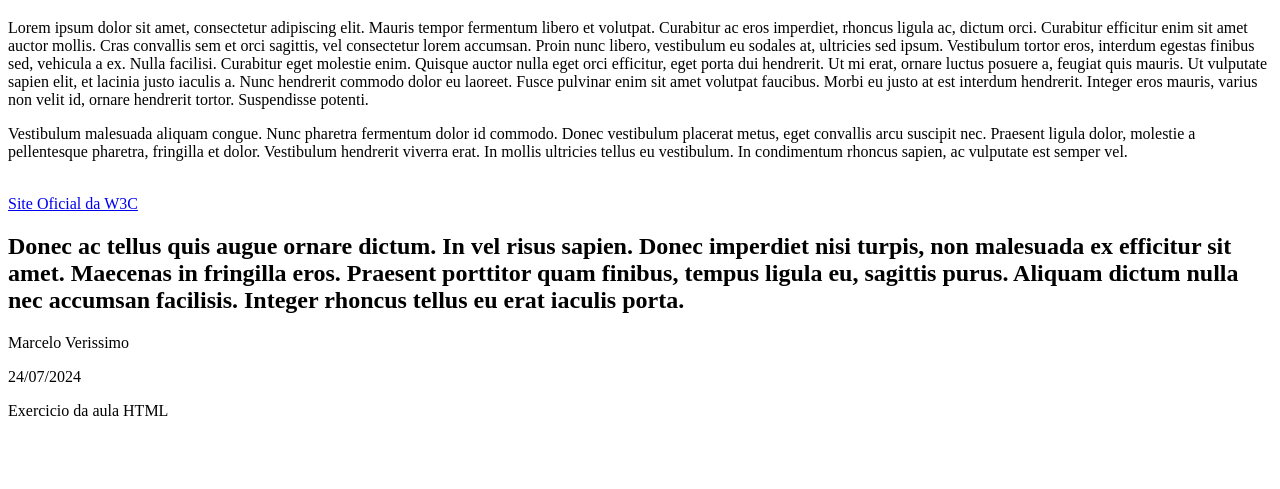
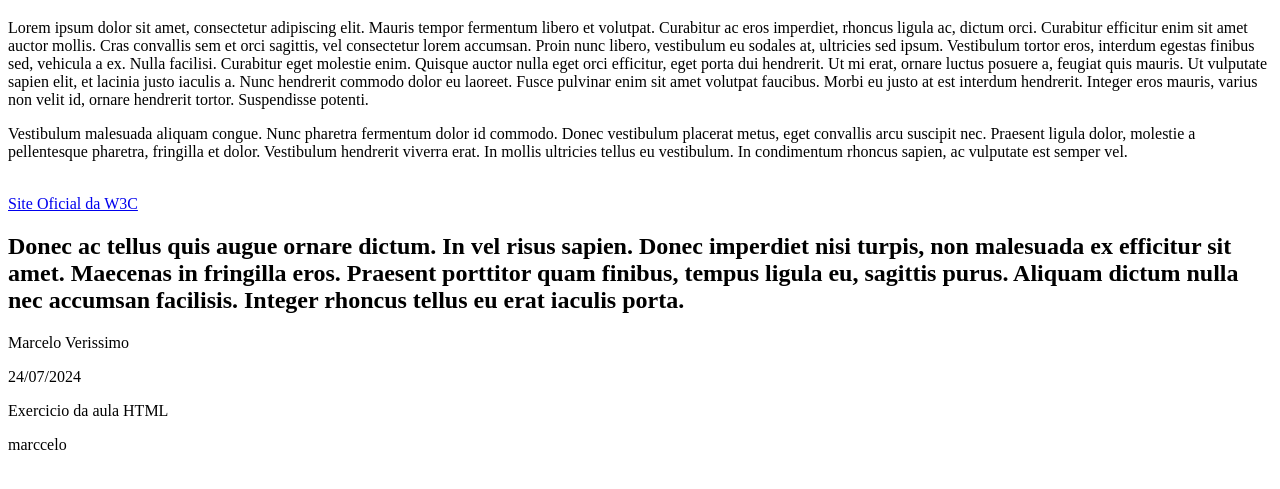
Before and after one commit to MarceloVerissimo/RepositorioEstudo, a plain HTML site: page minha_pagina.html in a window 1280 px wide. Shown: the part 61-550 px from the top of the page. Drawn offline with Linux system fonts and the light colour scheme.

Commit message:
Update minha_pagina.html

```diff
--- a/minha_pagina.html
+++ b/minha_pagina.html
@@ -38,6 +38,7 @@
         <p>Marcelo Verissimo</p>
         <p>24/07/2024</p>
         <p>Exercicio da aula HTML</p>
+        <p>marccelo</p>
     </footer>
 
 
```
